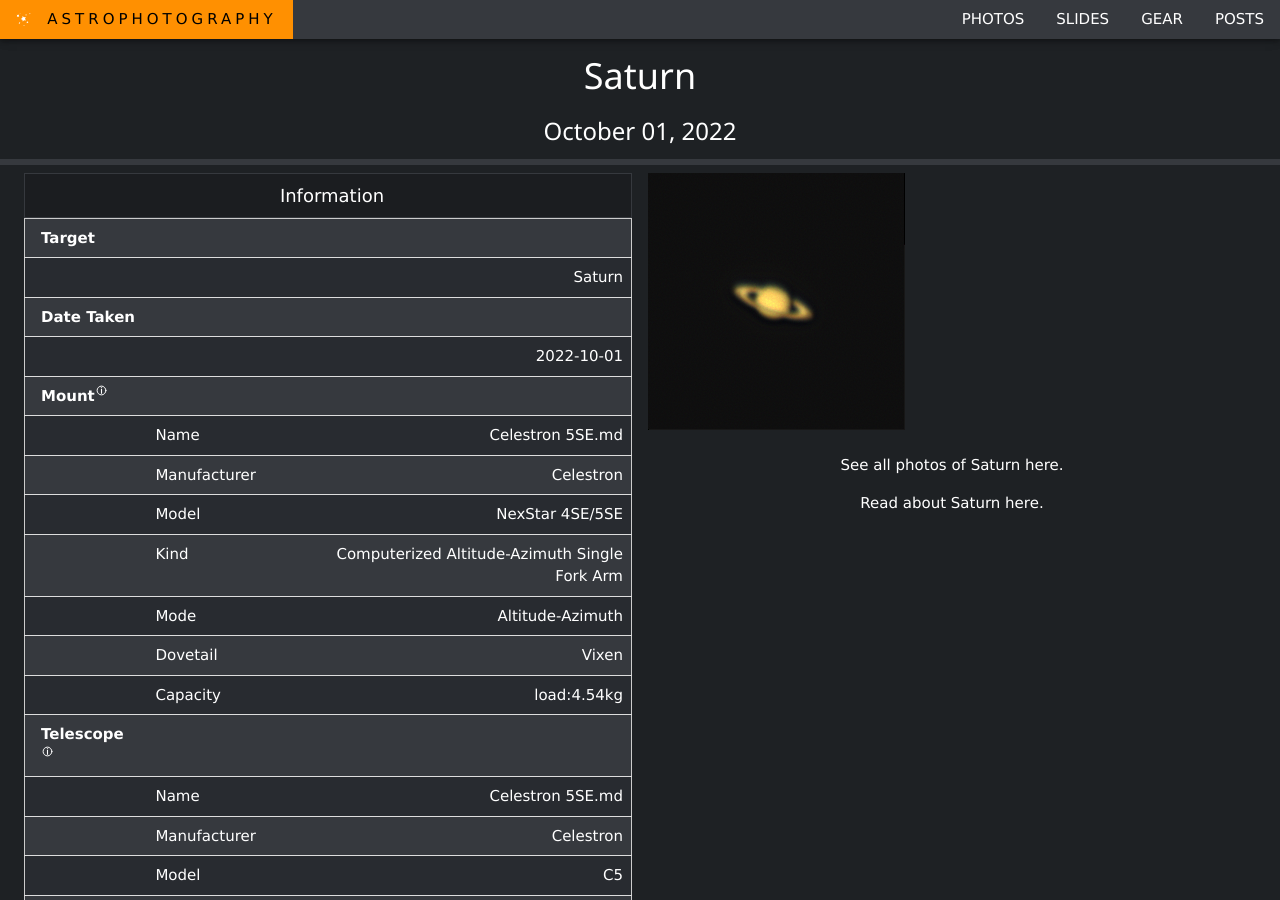
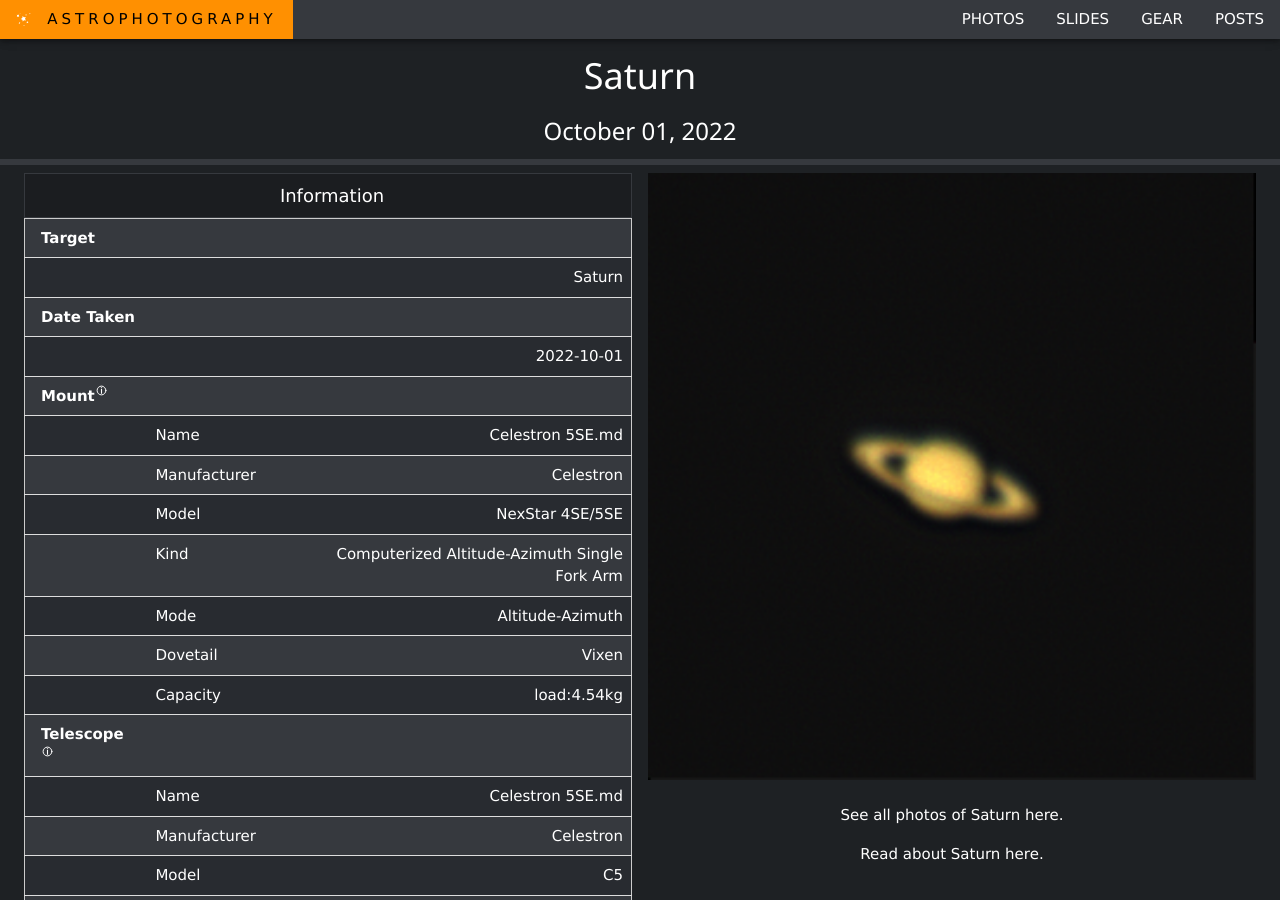
Before and after one commit to qkmaxware/astrophotography, a Jekyll site: the page built from photos/2022-10-01/Saturn.md, in a window 1280 px wide and 900 px high. Built offline with Jekyll 4.4.1, drawn with Linux system fonts in a browser that asks for light colours.

Commit message:
Fixed issue with lazy image loading size

```diff
--- a/_includes/photo.html
+++ b/_includes/photo.html
@@ -1,5 +1,5 @@
 {% if include.photo.image %}
-<img style="width: 100%; height: 100%; object-fit: cover" src="{{site.baseurl}}/static/thumbnails{{include.photo.url}}/../{{ include.photo.image }}" data-src="{{site.baseurl}}/static/thumbnails{{include.photo.url}}/../{{ include.photo.image }}" data-lores="{{site.baseurl}}/static/thumbnails{{include.photo.url}}/../{{ include.photo.image }}"  data-hires="{{site.baseurl}}{{include.photo.url}}/../{{ include.photo.image }}" onerror="this.src='{{site.baseurl}}{{include.photo.url}}/../{{ include.photo.image }}'" onload="window.site.photos.lazyload_hires(this)" ondragstart="return false">
+<img style="width: 100%; height: 100%; object-fit: cover" src="{{site.baseurl}}/static/thumbnails{{include.photo.url}}/../{{ include.photo.image }}" data-src="{{site.baseurl}}/static/thumbnails{{include.photo.url}}/../{{ include.photo.image }}" data-lores="{{site.baseurl}}/static/thumbnails{{include.photo.url}}/../{{ include.photo.image }}"  data-hires="{{site.baseurl}}{{include.photo.url}}/../{{ include.photo.image }}" onerror="this.src='{{site.baseurl}}{{include.photo.url}}/../{{ include.photo.image }}'" ondragstart="return false" onload="window.site.photos.lazyload_hires(this)">
 {% elsif include.photo.video.youtube %}
 <img style="width: 100%; height: 100%; object-fit: cover" src="{{ include.photo.video.youtube.thumbnail }}" ondragstart="return false">
 {% else %}
--- a/_layouts/image.html
+++ b/_layouts/image.html
@@ -14,7 +14,7 @@ layout: default
 <div class="w3-padding w3-row-padding w3-margin-bottom">
     <div class="w3-half w3-right">
         {% if page.image %}
-        <button style="cursor: pointer; border: 0; padding: 0; margin: 0;" class="w3-hover-opacity" onclick="maximize(this)">
+        <button style="cursor: pointer; border: 0; padding: 0; margin: 0; background-color: transparent; width: 100%;" class="w3-hover-opacity" onclick="maximize(this)">
             {% include photo.html photo=page %}
         </button>
         {% endif %}
@@ -111,9 +111,12 @@ layout: default
 </div>
 <div id="modal" class="w3-modal w3-hide" style="z-index: 100">
     <div class="w3-modal-content w3-display-container w3-animate-zoom w3-center w3-margin-bottom" style="width: 90%; background-color: transparent;">
-        <button class="w3-display-topright w3-text-white w3-button flat" onclick="minimize()"><h1>&times;</h1></button>
+        <div style="width: 100%; background-color: rgb(0, 0, 0); border-radius: 16px 16px 0px 0px;">
+            <span style="display: inline-block; margin: 8px 16px; ">{{ page.image }}</span>
+            <button class="w3-button w3-right" style="border-radius: 0px 16px 0px 0px;" onclick="minimize()">&times;</button>
+        </div>
         {% include photo.html photo=page %}
-        <a href="{{ page.image }}" target="_blank" style="display: block; width: 100%; background-color: rgb(0, 0, 0); padding: 8px 16px; border-radius: 0 0 16px 16px;">open image in new tab</a>
+        <a href="{{ page.image }}" target="_blank" style="display: block; width: 100%; background-color: rgb(0, 0, 0); padding: 8px 16px; border-radius: 0 0 16px 16px;">open in new tab</a>
     </div>
 </div>
 <script>
```
